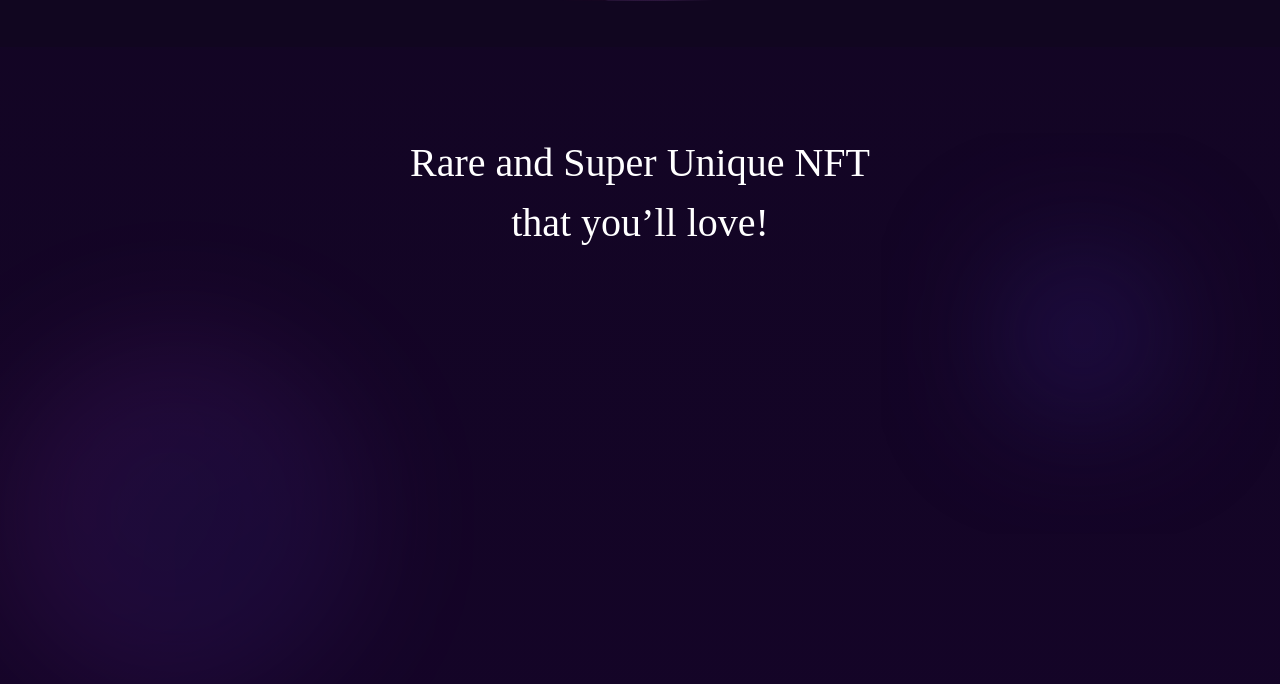
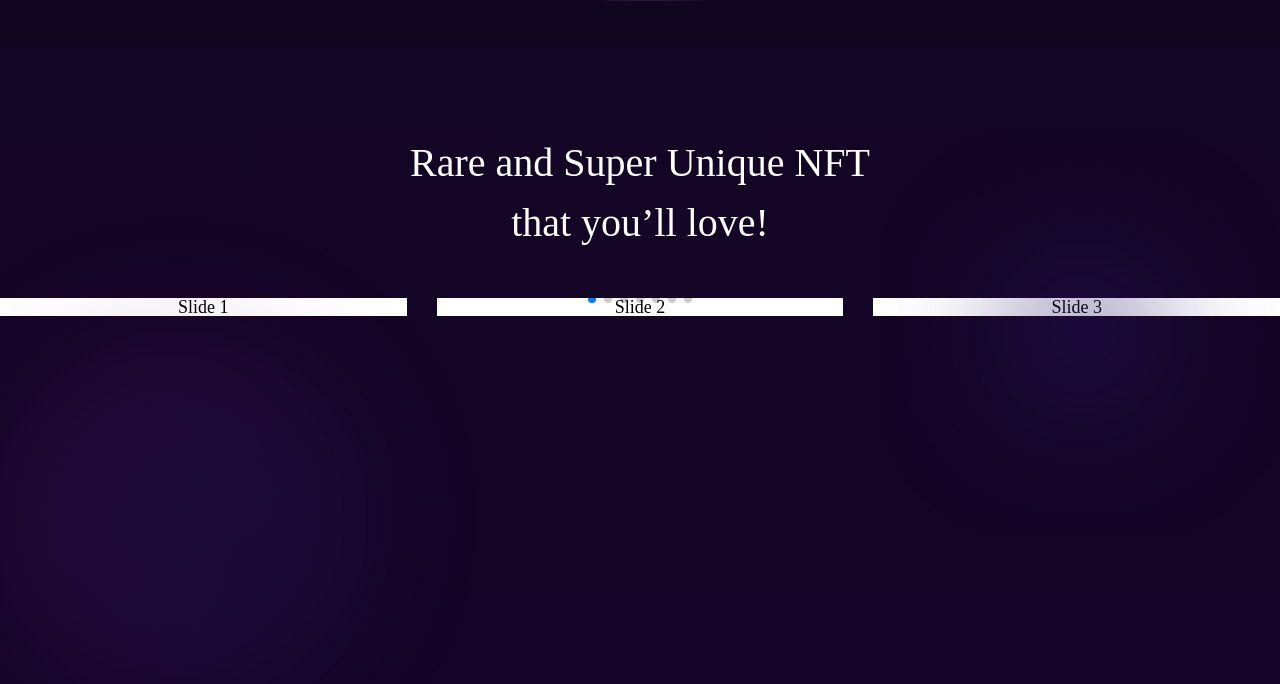
Before and after one commit to vik-tsyplakov/lift_media, a website: page src/index.html in a window 1280 px wide. Shown: the part 1016-1700 px from the top of the page. Drawn offline with nearby package versions, Linux system fonts and the light colour scheme; files that its build step writes are made by us from their sources.

Commit message:
block-slider-nft start slider

```diff
--- a/src/index.html
+++ b/src/index.html
@@ -10,6 +10,10 @@
     <link
       href="https://fonts.googleapis.com/css2?family=Cinzel&family=Noto+Sans:wght@300&family=Poppins:wght@400;500;700&display=swap"
       rel="stylesheet"
+    />
+    <link
+      rel="stylesheet"
+      href="https://cdn.jsdelivr.net/npm/swiper/swiper-bundle.min.css"
     />
     <link rel="stylesheet" href="css/style.min.css" />
   </head>
@@ -48,6 +52,23 @@
               <div class="block-slider-nft__title title">
                 <h2>Rare and Super Unique NFT that you’ll love!</h2>
               </div>
+              <div class="block-slider-nft__slider">
+                <!-- Swiper -->
+                <div class="swiper mySwiper">
+                  <div class="swiper-wrapper">
+                    <div class="swiper-slide">Slide 1</div>
+                    <div class="swiper-slide">Slide 2</div>
+                    <div class="swiper-slide">Slide 3</div>
+                    <div class="swiper-slide">Slide 4</div>
+                    <div class="swiper-slide">Slide 5</div>
+                    <div class="swiper-slide">Slide 6</div>
+                    <div class="swiper-slide">Slide 7</div>
+                    <div class="swiper-slide">Slide 8</div>
+                    <div class="swiper-slide">Slide 9</div>
+                  </div>
+                  <div class="swiper-pagination"></div>
+                </div>
+              </div>
             </section>
           </div>
         </main>
@@ -55,6 +76,7 @@
       <!-- footer -->
       @@include('_footer.html')
     </div>
+    <script src="https://cdn.jsdelivr.net/npm/swiper/swiper-bundle.min.js"></script>
     <script src="js/script.min.js"></script>
   </body>
 </html>
--- a/src/js/script.js
+++ b/src/js/script.js
@@ -38,3 +38,13 @@ function closeOnClick() {
   hamb.classList.remove("active");
   body.classList.remove("noscroll");
 }
+
+// Swiper slider
+var swiper = new Swiper(".mySwiper", {
+  slidesPerView: 3,
+  spaceBetween: 30,
+  pagination: {
+    el: ".swiper-pagination",
+    clickable: true,
+  },
+});
--- a/src/scss/style.scss
+++ b/src/scss/style.scss
@@ -615,3 +615,33 @@ ul {
     font-size: 32px;
   }
 }
+/*---MAIN BLOCK-SLIDER-NFT SWIPER SLIDER----------------------------------------------*/
+.swiper {
+  width: 100%;
+  height: 100%;
+}
+
+.swiper-slide {
+  text-align: center;
+  font-size: 18px;
+  background: #fff;
+  /* Center slide text vertically */
+  display: -webkit-box;
+  display: -ms-flexbox;
+  display: -webkit-flex;
+  display: flex;
+  -webkit-box-pack: center;
+  -ms-flex-pack: center;
+  -webkit-justify-content: center;
+  justify-content: center;
+  -webkit-box-align: center;
+  -ms-flex-align: center;
+  -webkit-align-items: center;
+  align-items: center;
+}
+.swiper-slide img {
+  display: block;
+  width: 100%;
+  height: 100%;
+  object-fit: cover;
+}
```
Also changed, not shown: lift_media/index.html (+22 -0 lines), lift_media/js/script.js (+10 -0 lines), lift_media/css/style.css, lift_media/css/style.min.css, lift_media/js/script.min.js.
